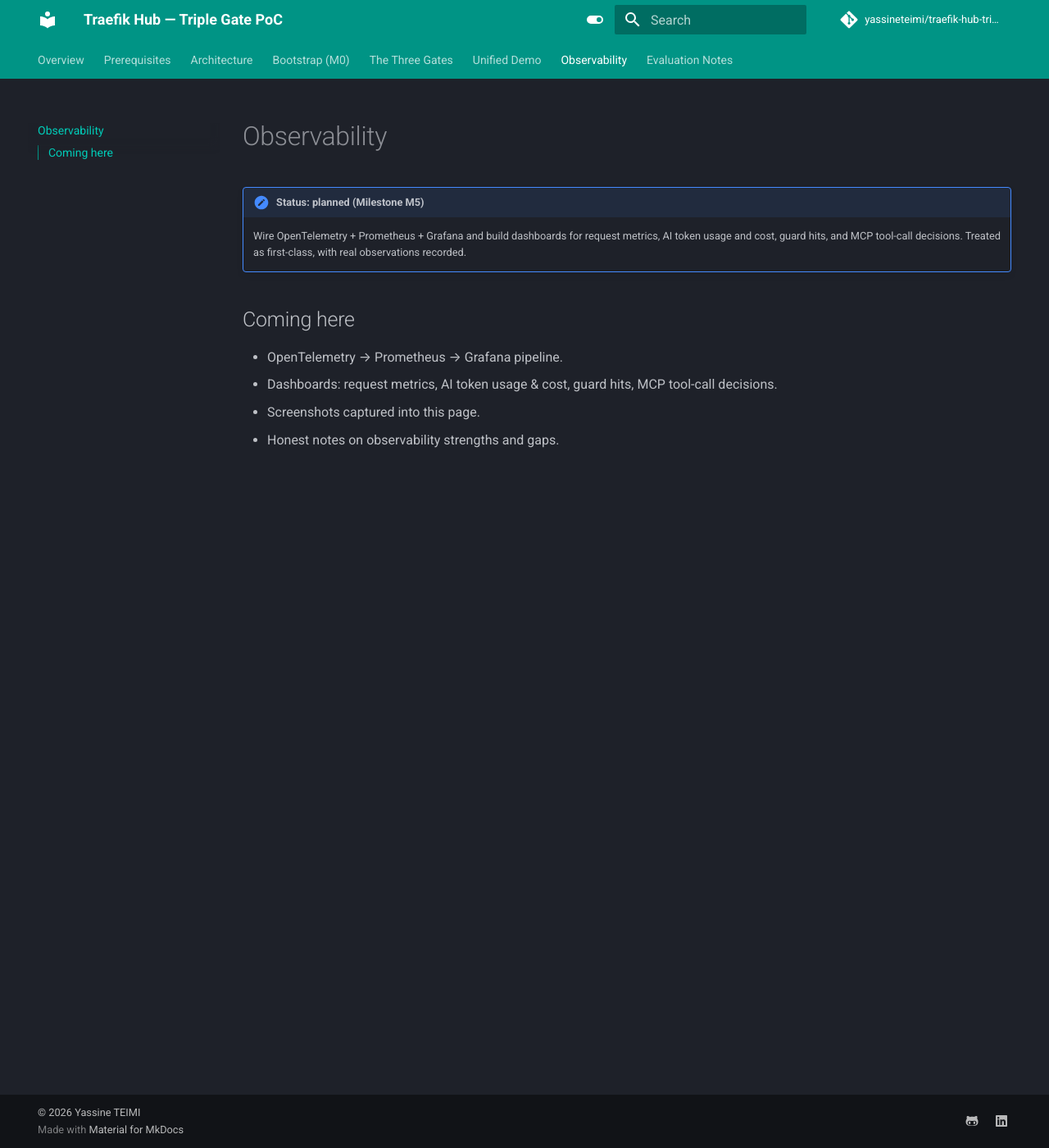
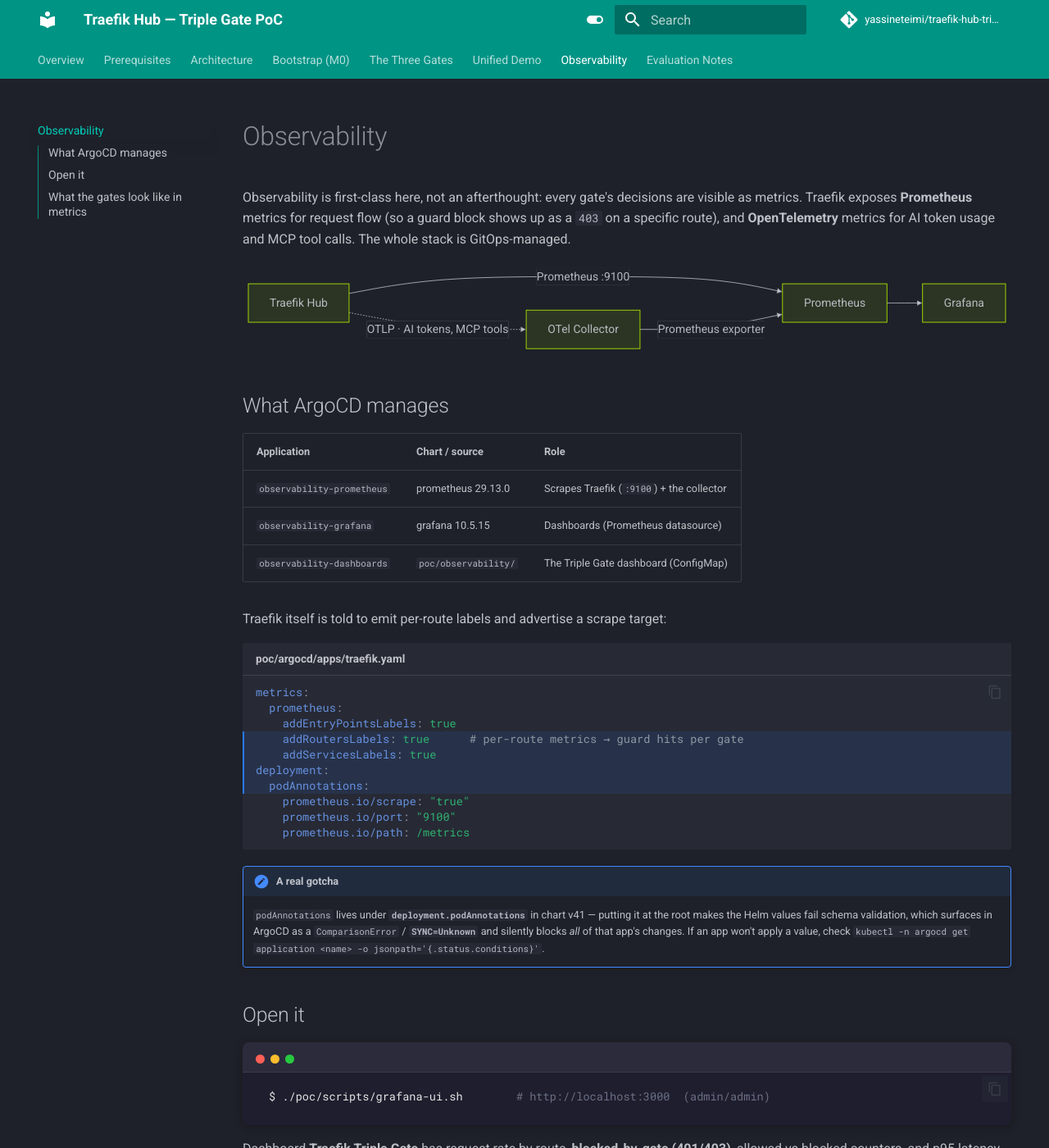
Before and after one commit to yassineteimi/traefik-hub-triple-gate, an MkDocs documentation site: the page built from docs/observability.md, in a window 1280 px wide and 1400 px high. Shown: the whole window at 82% size. Built offline with MkDocs 1.6.1 and Material for MkDocs 9.7.7, drawn with Linux system fonts in a browser that asks for light colours; comment, search, counter and statistics services are not loaded; some of the changed text lies outside the part shown.

Commit message:
docs(m5.1): observability chapter (Prometheus+Grafana, blocked-by-gate metrics) + grafana-ui helper

````diff
--- a/docs/observability.md
+++ b/docs/observability.md
@@ -1,11 +1,72 @@
 # Observability
 
-!!! note "Status: planned (Milestone M5)"
-    Wire OpenTelemetry + Prometheus + Grafana and build dashboards for request metrics, AI token usage and cost, guard hits, and MCP tool-call decisions. Treated as first-class, with real observations recorded.
+Observability is first-class here, not an afterthought: every gate's decisions are
+visible as metrics. Traefik exposes **Prometheus** metrics for request flow (so a
+guard block shows up as a `403` on a specific route), and **OpenTelemetry** metrics
+for AI token usage and MCP tool calls. The whole stack is GitOps-managed.
 
-## Coming here
+```mermaid
+flowchart LR
+  T[Traefik Hub] -->|Prometheus :9100| P[Prometheus]
+  T -.->|OTLP · AI tokens, MCP tools| O[OTel Collector]
+  O -->|Prometheus exporter| P
+  P --> G[Grafana]
+```
 
-- OpenTelemetry → Prometheus → Grafana pipeline.
-- Dashboards: request metrics, AI token usage & cost, guard hits, MCP tool-call decisions.
-- Screenshots captured into this page.
-- Honest notes on observability strengths and gaps.
+## What ArgoCD manages
+
+| Application | Chart / source | Role |
+| --- | --- | --- |
+| `observability-prometheus` | prometheus 29.13.0 | Scrapes Traefik (`:9100`) + the collector |
+| `observability-grafana` | grafana 10.5.15 | Dashboards (Prometheus datasource) |
+| `observability-dashboards` | `poc/observability/` | The Triple Gate dashboard (ConfigMap) |
+
+Traefik itself is told to emit per-route labels and advertise a scrape target:
+
+```yaml title="poc/argocd/apps/traefik.yaml" hl_lines="4 5 6 7 11"
+metrics:
+  prometheus:
+    addEntryPointsLabels: true
+    addRoutersLabels: true      # per-route metrics → guard hits per gate
+    addServicesLabels: true
+deployment:
+  podAnnotations:
+    prometheus.io/scrape: "true"
+    prometheus.io/port: "9100"
+    prometheus.io/path: /metrics
+```
+
+!!! note "A real gotcha"
+    `podAnnotations` lives under **`deployment.podAnnotations`** in chart v41 — putting it at the root makes the Helm values fail schema validation, which surfaces in ArgoCD as a `ComparisonError` / **`SYNC=Unknown`** and silently blocks *all* of that app's changes. If an app won't apply a value, check `kubectl -n argocd get application <name> -o jsonpath='{.status.conditions}'`.
+
+## Open it
+
+```{ .sh .terminal }
+$ ./poc/scripts/grafana-ui.sh        # http://localhost:3000  (admin/admin)
+```
+
+Dashboard **Traefik Triple Gate** has request rate by route, **blocked-by-gate
+(401/403)**, allowed vs blocked counters, and p95 latency.
+
+## What the gates look like in metrics
+
+After running the [unified demo](unified-demo.md), the per-route counters show each
+gate doing its job — the same evidence, now as telemetry:
+
+```{ .sh .terminal }
+$ # via Prometheus: blocked requests by route + code
+$ curl -sG http://localhost:9090/api/v1/query \
+    --data-urlencode 'query=sum by (router,code) (traefik_router_requests_total{code=~"401|403"})'
+```
+```text title="Observed"
+whoami-api       code=401  → 4    # Gate 1: anonymous/forged rejected
+ai-gateway       code=403  → 4    # Gate 2: Content Guard + LLM Guard blocks
+ecommerce-mcp    code=403  → 4    # Gate 3: TBAC tool denials
+```
+
+!!! info "Next increment (M5.2)"
+    An **OpenTelemetry Collector** to surface `gen_ai.client.token.usage` (AI token
+    counts/cost) and `mcp.client.operation.duration` (tool-call decisions by
+    `mcp.tool.name`), with Grafana panels — plus captured **screenshots** and a
+    written findings section on what Traefik's observability does well and where it
+    falls short.
````
Also changed, not shown: 1 other file.
